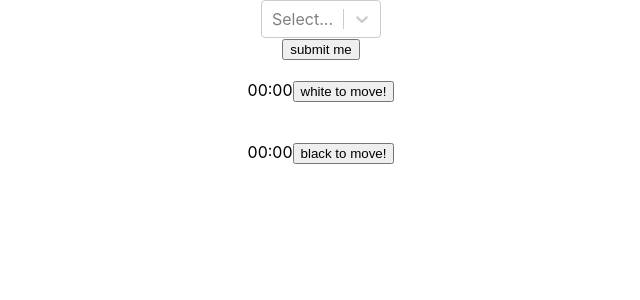
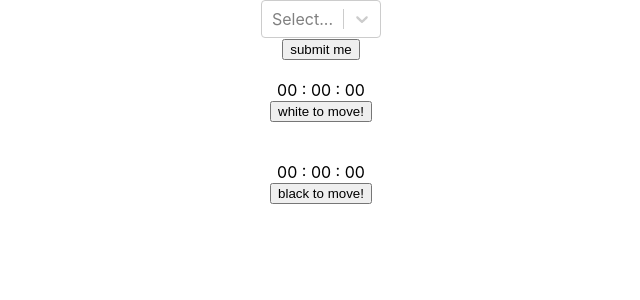
Before and after one commit to hellokkki/chess-timer, a React (Create React App) app: page / in a window 1280 px wide. Shown: the top 300 px of the page, without its empty margins (319-959 px from the left). Built offline with nearby package versions, Linux system fonts and the light colour scheme.

Commit message:
some tryings with states

```diff
--- a/package.json
+++ b/package.json
@@ -3,6 +3,7 @@
   "version": "0.1.0",
   "private": true,
   "dependencies": {
+    "@reduxjs/toolkit": "^1.9.3",
     "@testing-library/jest-dom": "^5.16.5",
     "@testing-library/react": "^13.4.0",
     "@testing-library/user-event": "^13.5.0",
@@ -38,5 +39,8 @@
       "last 1 firefox version",
       "last 1 safari version"
     ]
+  },
+  "devDependencies": {
+    "redux-devtools-extension": "^2.13.9"
   }
 }
--- a/src/components/Timer.jsx
+++ b/src/components/Timer.jsx
@@ -5,28 +5,65 @@ import { useSelector } from 'react-redux';
 import { useDispatch } from 'react-redux';
 
 const mapStateToProps = state => {
+  console.log(state)
  return {
-   ...state,
-   chessTimeValue: state
+   state
  }
 };
 
-const Timer = (chessTimeValue) => {
+
+
+const Clock = ({ time, onStop, isRunning }) => {
+
+  const parseTimeToSeconds = str => str ? str.split(':').reduce((acc, time) =>(60 * acc) + +time) : "";
+  const formatSecondsToTime = seconds => {
+     let hours = Math.floor(seconds / 3600);
+     let minutes = Math.floor((seconds - (hours * 3600)) / 60);
+     let secs = seconds - (hours * 3600) - (minutes * 60);
+     let H, M, S;
+     if (hours < 10) H = (`0${hours}`);
+    if (minutes < 10) M = (`0${minutes}`);
+    if (secs < 10) S = (`0${secs}`);
+    return (`${H || hours} : ${M || minutes} : ${S || secs}`);
+  };
+  const [seconds, setSeconds] = useState(parseTimeToSeconds(time));
+
+  useEffect(() => {
+      if (isRunning === false) return;
+      const timer =
+      setInterval(() => {
+        if (seconds === 0) {
+          onStop();
+          clearInterval(timer);
+        } else {
+          setSeconds(seconds => seconds - 1);
+        }
+      }, 1000);
+
+       return () => clearInterval(timer);
+  }, [seconds, onStop]);
+
+  return (
+    <div>{formatSecondsToTime(seconds)}</div>
+  )
+
+};
+
+
+const Timer = ({state}) => {
   const dispatch = useDispatch();
-  const time = useSelector(chessTimeValue => {
-    if (chessTimeValue !== undefined) {
-      console.log(chessTimeValue)
-      return chessTimeValue
-    }
-  });
-
- const [whiteTime, setWhiteTime] = useState();
- const [blackTime, setBlackTime] = useState();
+  const whiteTime = useSelector(state => state.selecter.whiteTime );
+  const blackTime = useSelector(state => state.selecter.blackTime);
+   const [isRunning, setIsRunning] = useState(false);
+  console.log(whiteTime ? whiteTime : 'non');
 
 
 
-  let startTimer = null;
 
+   const onStop = () => {
+    setIsRunning(false);
+
+   }
 
   const whiteToMove = () => {
     console.log('work')
@@ -40,13 +77,21 @@ const Timer = (chessTimeValue) => {
  return (
    <div className='timer'>
     <div style={{padding: 20}}>
-      {time.selecter.whiteTime}
+      <Clock
+      time={whiteTime ? whiteTime : "00:00"}
+      onStop={onStop}
+      isRunning={isRunning}
+      />
       <button onClick={whiteToMove}>white to move!</button>
     </div>
 
 
     <div style={{padding: 20}}>
-      {time.selecter.blackTime}
+      <Clock
+      time={blackTime ? blackTime : "00:00"}
+      onStop={onStop}
+      isRunning={isRunning}
+      />
       <button onClick={blackToMove}>black to move!</button>
     </div>
    </div>
--- a/src/index.js
+++ b/src/index.js
@@ -2,14 +2,16 @@ import React from 'react';
 import ReactDOM from 'react-dom/client';
 import './index.scss';
 import App from './App';
-import { createStore } from 'redux';
+import { createStore, applyMiddleware } from 'redux';
 import { Provider } from 'react-redux';
+import { rootReducer } from './redux/rootReducer';
+import { composeWithDevTools } from 'redux-devtools-extension';
+import thunk from 'redux-thunk';
 
-
-
-import { rootReducer } from './redux/rootReducer';
-
-const store = createStore(rootReducer)
+const store = createStore(
+  rootReducer,
+  composeWithDevTools(applyMiddleware(thunk))
+  )
 console.log(store);
 store.getState();
 
```
Also changed, not shown: 1 other file (tests, documents, lock files or other folders).
